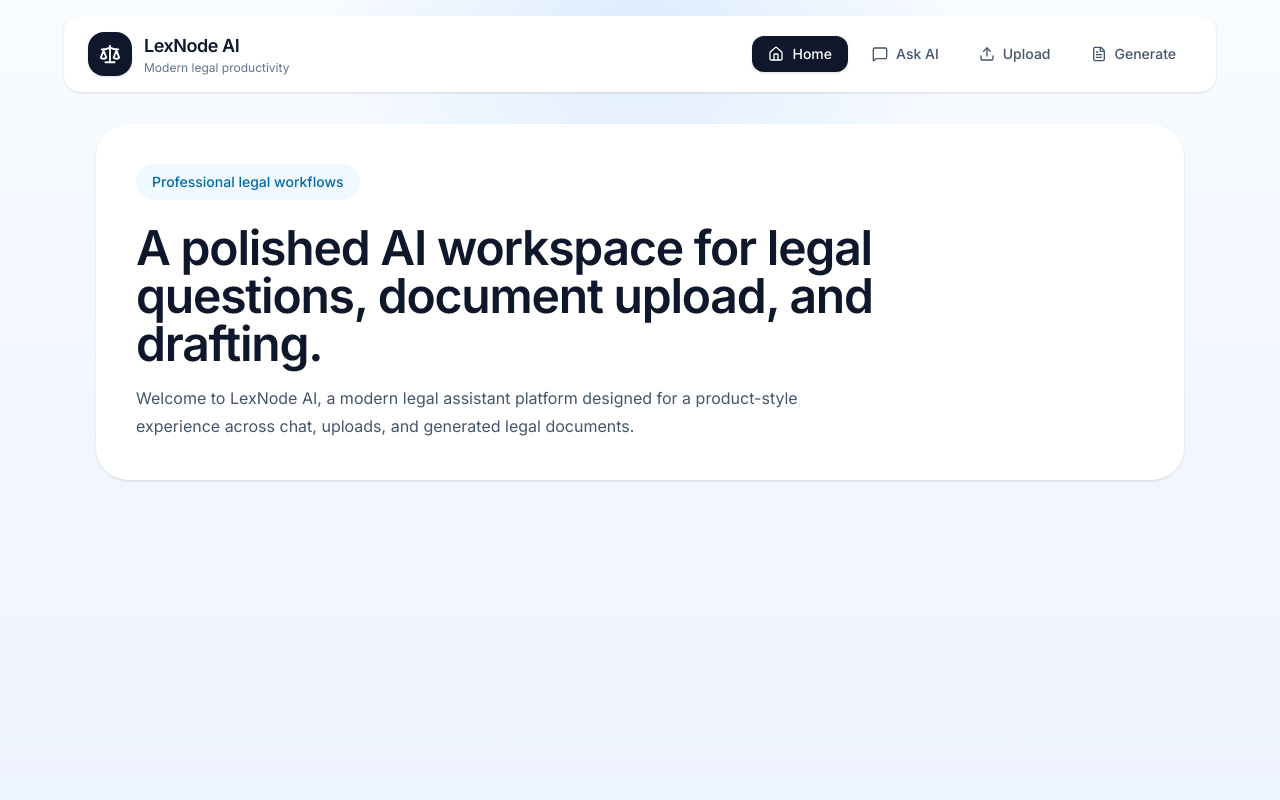
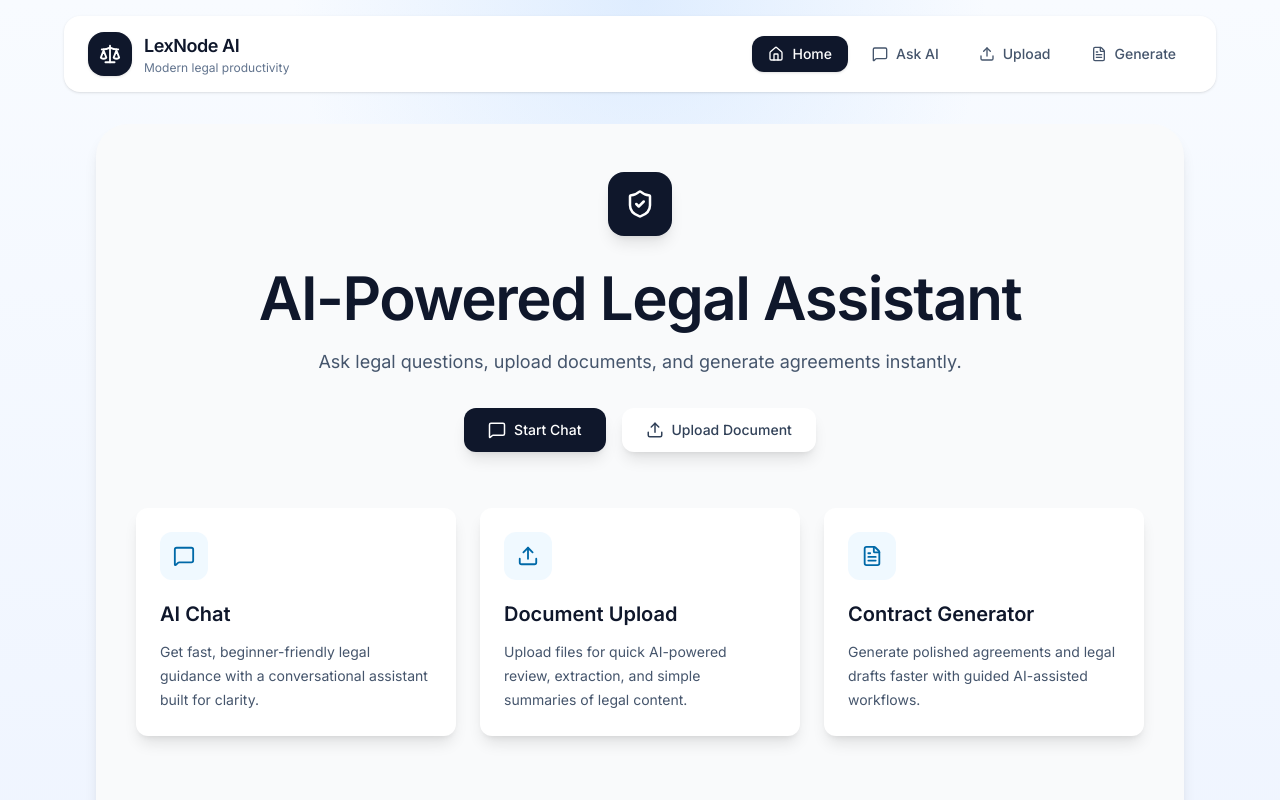
Before and after one commit to Anshul2202/Dev-Dynasty_Anshul, a React (Vite) app in the folder legal-ai-assistant/: page / in a window 1280 px wide. Shown: the top 800 px of the page. Built offline with nearby package versions, Linux system fonts and the light colour scheme.

Commit message:
Create modern product landing page

```diff
--- a/legal-ai-assistant/src/pages/Home.jsx
+++ b/legal-ai-assistant/src/pages/Home.jsx
@@ -1,17 +1,77 @@
+import { FileText, MessageSquare, ShieldCheck, Upload } from 'lucide-react'
+import { Link } from 'react-router-dom'
+
+const features = [
+  {
+    title: 'AI Chat',
+    description:
+      'Get fast, beginner-friendly legal guidance with a conversational assistant built for clarity.',
+    icon: MessageSquare,
+  },
+  {
+    title: 'Document Upload',
+    description:
+      'Upload files for quick AI-powered review, extraction, and simple summaries of legal content.',
+    icon: Upload,
+  },
+  {
+    title: 'Contract Generator',
+    description:
+      'Generate polished agreements and legal drafts faster with guided AI-assisted workflows.',
+    icon: FileText,
+  },
+]
+
 function Home() {
   return (
-    <section className="rounded-[2rem] bg-white p-8 shadow sm:p-10">
-      <p className="inline-flex rounded-full bg-sky-50 px-4 py-2 text-sm font-medium text-sky-700">
-        Professional legal workflows
-      </p>
-      <h1 className="mt-6 max-w-3xl text-4xl font-semibold tracking-tight text-slate-900 sm:text-5xl">
-        A polished AI workspace for legal questions, document upload, and drafting.
-      </h1>
-      <p className="mt-4 max-w-2xl text-base leading-7 text-slate-600">
-        Welcome to LexNode AI, a modern legal assistant platform designed for a
-        product-style experience across chat, uploads, and generated legal
-        documents.
-      </p>
+    <section className="min-h-screen rounded-[2rem] bg-gray-50 px-6 py-12 text-center shadow-lg sm:px-10">
+      <div className="mx-auto max-w-4xl">
+        <div className="mx-auto flex h-16 w-16 items-center justify-center rounded-2xl bg-slate-900 text-white shadow-lg">
+          <ShieldCheck size={30} />
+        </div>
+        <h1 className="mt-8 text-4xl font-semibold tracking-tight text-slate-900 sm:text-6xl">
+          AI-Powered Legal Assistant
+        </h1>
+        <p className="mx-auto mt-5 max-w-2xl text-base leading-7 text-slate-600 sm:text-lg">
+          Ask legal questions, upload documents, and generate agreements instantly.
+        </p>
+
+        <div className="mt-8 flex flex-col items-center justify-center gap-4 sm:flex-row">
+          <Link
+            to="/chat"
+            className="inline-flex items-center gap-2 rounded-xl bg-slate-900 px-6 py-3 text-sm font-medium text-white shadow-lg transition hover:bg-slate-800"
+          >
+            <MessageSquare size={18} />
+            Start Chat
+          </Link>
+          <Link
+            to="/upload"
+            className="inline-flex items-center gap-2 rounded-xl bg-white px-6 py-3 text-sm font-medium text-slate-700 shadow-lg transition hover:text-slate-900"
+          >
+            <Upload size={18} />
+            Upload Document
+          </Link>
+        </div>
+      </div>
+
+      <div className="mx-auto mt-14 grid max-w-6xl gap-6 md:grid-cols-3">
+        {features.map((feature) => {
+          const Icon = feature.icon
+
+          return (
+            <article
+              key={feature.title}
+              className="rounded-xl bg-white p-6 text-left shadow-lg transition hover:-translate-y-1"
+            >
+              <div className="flex h-12 w-12 items-center justify-center rounded-xl bg-sky-50 text-sky-700">
+                <Icon size={22} />
+              </div>
+              <h2 className="mt-5 text-xl font-semibold text-slate-900">{feature.title}</h2>
+              <p className="mt-3 text-sm leading-6 text-slate-600">{feature.description}</p>
+            </article>
+          )
+        })}
+      </div>
     </section>
   )
 }
```
